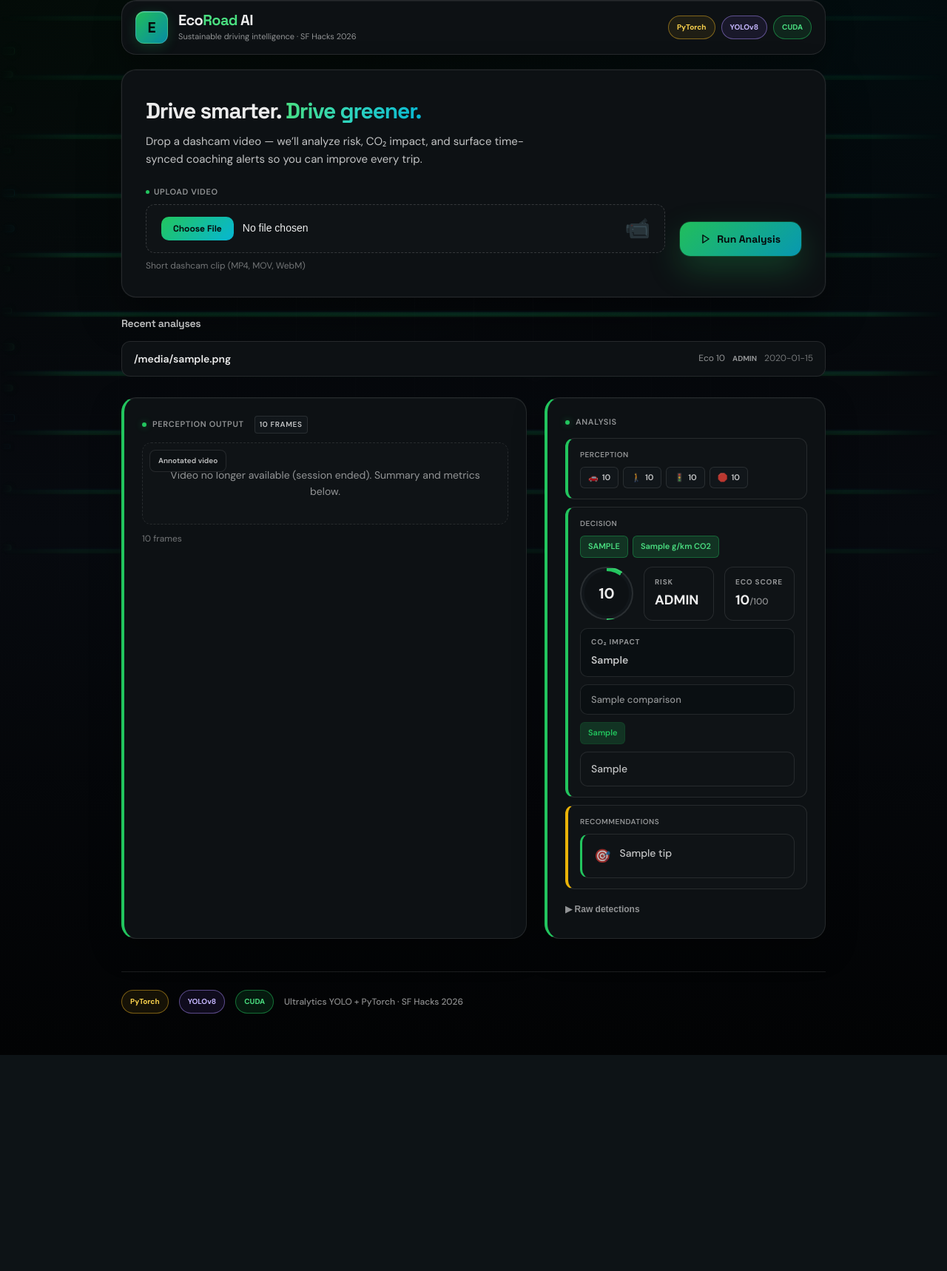
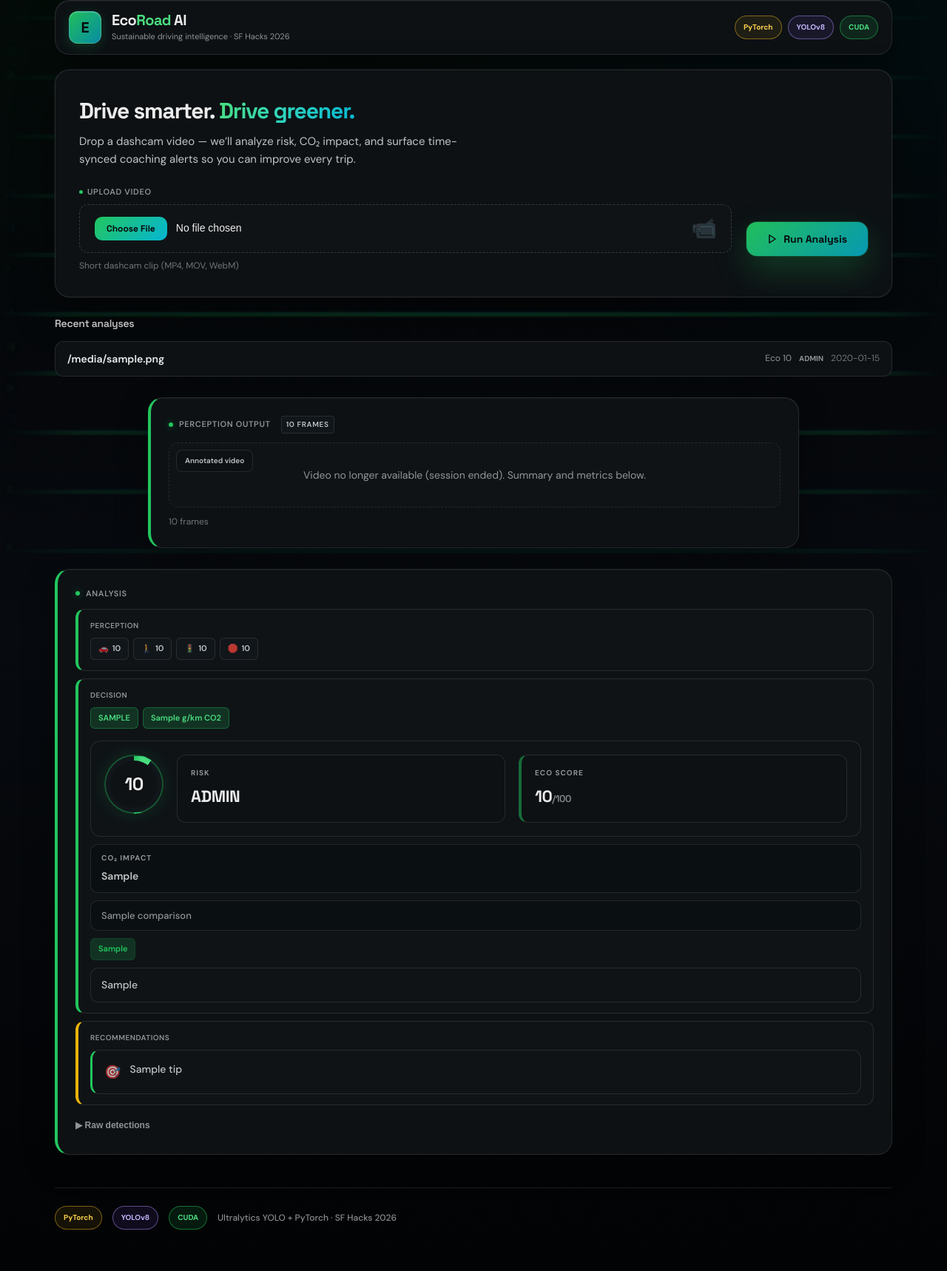
Before and after one commit to Savant-sys/ecoRoadAI, a Flask app: template templates/index.html in a window 1280 px wide. Shown: the whole page at 74% size. Before the commit the page ends 1426 px from the top, so only its background shows below. Run offline with Flask 2, Linux system fonts and the light colour scheme; the template is opened without the code that fills it: most values are stand-ins (such as "Sample title", 1, 10 or a date in 2020).

Commit message:
improve score style and improve layout

```diff
--- a/templates/index.html
+++ b/templates/index.html
@@ -213,7 +213,7 @@
     body.has-results .road-glow { animation: none; }
     body.has-results .car-dot { animation: none; opacity: 0.5; }
     body > * { position: relative; z-index: 1; }
-    body { max-width: 1000px; margin: 0 auto; padding: 0 24px 56px; }
+    body { max-width: 1180px; margin: 0 auto; padding: 0 24px 56px; }
     .grid-bg { display: none; }
 
     .run-btn:focus-visible, .a-cta:focus-visible, .hero input[type=file]:focus-visible { outline: none; box-shadow: 0 0 0 2px var(--accent); }
@@ -416,8 +416,12 @@
 
     .results { animation: revealUp 0.4s var(--ease) both; contain: layout style; }
     @keyframes revealUp { from { opacity: 0; transform: translateY(16px); } }
-    .grid-main { display: grid; grid-template-columns: 1fr 380px; gap: 24px; }
-    @media (max-width: 920px) { .grid-main { grid-template-columns: 1fr; } }
+    .grid-main {
+      display: flex; flex-direction: column; gap: 28px; align-items: stretch;
+    }
+    .grid-main .panel-media {
+      max-width: 880px; margin-left: auto; margin-right: auto; width: 100%;
+    }
     .panel {
       background: var(--card);
       border: 1px solid var(--border);
@@ -521,30 +525,41 @@
     .chip-fuel { background: var(--amber-soft); border-color: rgba(234, 179, 8, 0.35); color: var(--amber); }
 
     /* Metrics: eco score as hero */
-    .metrics { display: grid; grid-template-columns: auto 1fr 1fr; gap: 14px; margin-top: 12px; align-items: center; }
-    @media (max-width: 380px) { .metrics { grid-template-columns: 1fr 1fr; } .eco-ring { display: none; } }
+    .metrics {
+      display: grid; grid-template-columns: auto 1fr 1fr; gap: 18px; margin-top: 16px; align-items: stretch;
+      padding: 18px; border-radius: 14px; background: var(--bg-raised); border: 1px solid var(--border);
+    }
+    @media (max-width: 380px) { .metrics { grid-template-columns: 1fr 1fr; padding: 14px; } .eco-ring { display: none; } }
     .eco-ring {
-      width: 72px; height: 72px; border-radius: 50%;
-      background: conic-gradient(var(--green) calc(var(--eco-pct, 0) * 1%), var(--bg-float) 0%);
-      padding: 4px; flex-shrink: 0;
-      border: 2px solid var(--border);
+      width: 80px; height: 80px; border-radius: 50%;
+      background: conic-gradient(var(--green) 0%, var(--green-bright) calc(var(--eco-pct, 0) * 0.5%), var(--green-bright) calc(var(--eco-pct, 0) * 1%), var(--bg-float) 0%);
+      padding: 6px; flex-shrink: 0;
+      border: 2px solid rgba(34,197,94,.35);
       position: relative;
       transition: border-color 0.2s, box-shadow 0.2s;
+      box-shadow: 0 0 24px rgba(34,197,94,.15);
     }
     .eco-ring:hover { border-color: var(--green); box-shadow: var(--glow-green-sm); }
     .eco-ring-inner {
-      width: 100%; height: 100%; border-radius: 50%; background: var(--card);
+      width: 100%; height: 100%; border-radius: 50%;
+      background: radial-gradient(ellipse 70% 70% at 50% 50%, var(--card) 0%, var(--bg-raised) 100%);
       display: grid; place-items: center;
-      font-size: 20px; font-weight: 700; color: var(--text);
+      font-size: 24px; font-weight: 800; color: var(--text); font-family: var(--font-head);
+      letter-spacing: -0.03em;
     }
     .mbox {
-      background: var(--bg-raised); border: 1px solid var(--border); border-radius: 12px;
-      padding: 12px 14px; transition: border-color 0.2s, box-shadow 0.2s;
-    }
-    .mbox:hover { border-color: var(--border2); box-shadow: 0 4px 16px rgba(0,0,0,.2); }
-    .mbox-k { font-size: 10px; font-weight: 700; text-transform: uppercase; letter-spacing: 0.08em; color: var(--text-3); }
-    .mbox-v { font-size: 18px; font-weight: 700; margin-top: 2px; color: var(--text); }
-    .mbox-sm { font-size: 12px; font-weight: 500; color: var(--text-3); }
+      background: var(--card); border: 1px solid var(--border); border-radius: 12px;
+      padding: 16px 18px; transition: border-color 0.2s, box-shadow 0.2s;
+      display: flex; flex-direction: column; justify-content: center;
+    }
+    .mbox:hover { border-color: var(--border2); box-shadow: 0 4px 20px rgba(0,0,0,.25); }
+    .mbox.risk-low { border-left: 4px solid var(--green-bright); }
+    .mbox.risk-medium { border-left: 4px solid var(--amber); }
+    .mbox.risk-high { border-left: 4px solid var(--red); }
+    .metrics .mbox:last-child { border-left: 4px solid rgba(34,197,94,.5); }
+    .mbox-k { font-size: 10px; font-weight: 700; text-transform: uppercase; letter-spacing: 0.1em; color: var(--text-3); }
+    .mbox-v { font-size: 22px; font-weight: 800; margin-top: 6px; color: var(--text); font-family: var(--font-head); letter-spacing: -0.02em; }
+    .mbox-sm { font-size: 13px; font-weight: 500; color: var(--text-3); }
     .risk-high .mbox-v { color: var(--red); }
     .risk-medium .mbox-v { color: var(--amber); }
     .risk-low .mbox-v { color: var(--green-bright); }
```
